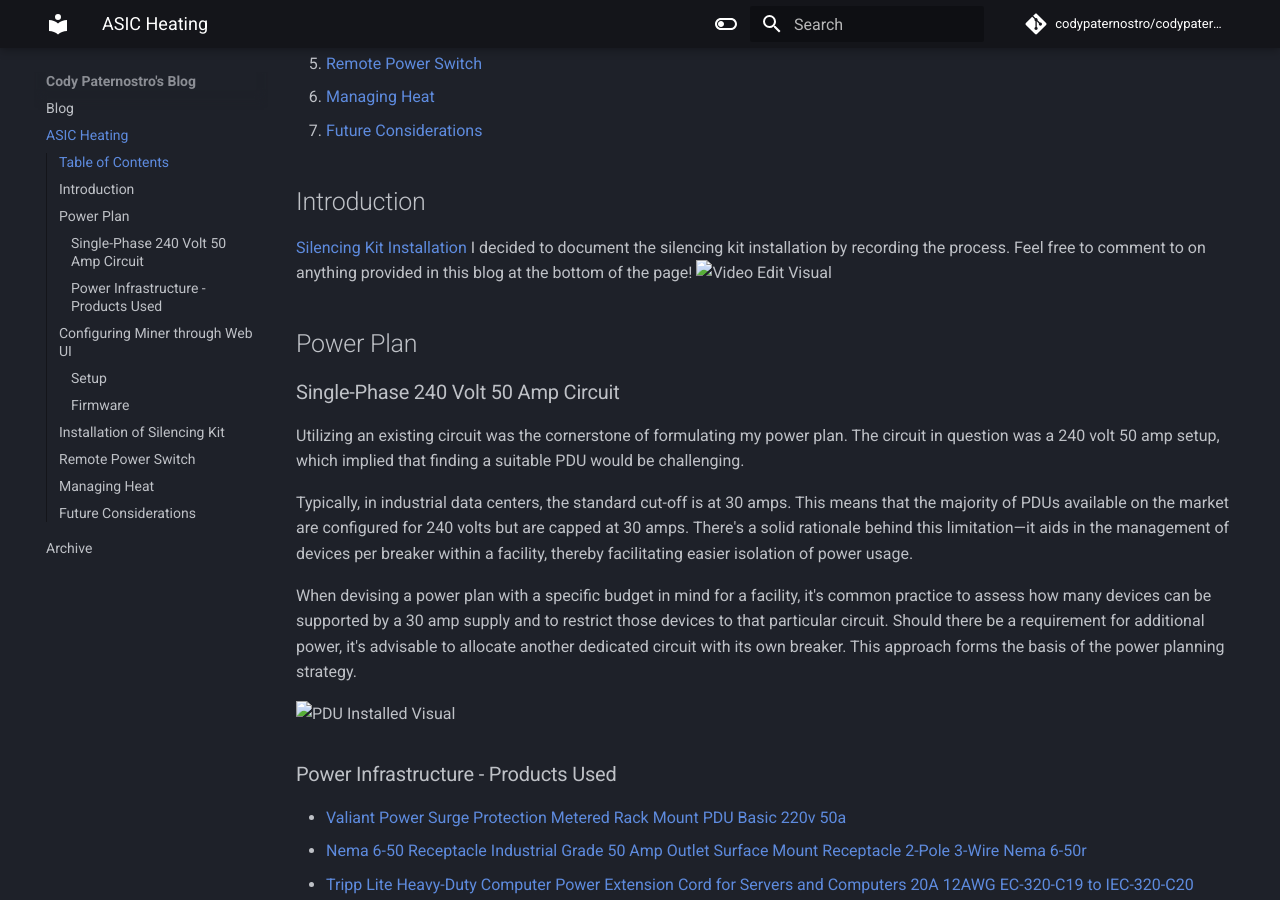
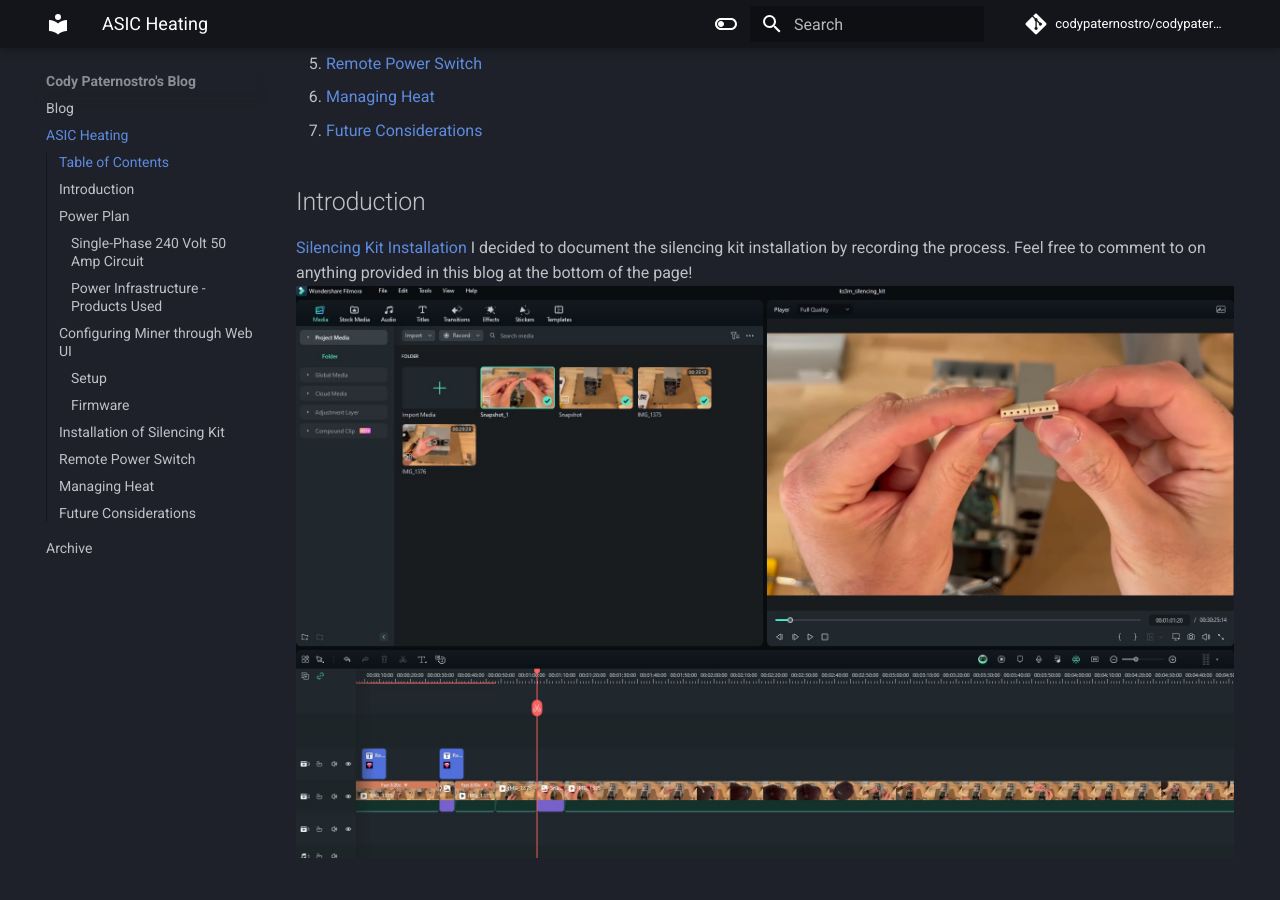
Before and after one commit to codypaternostro/codypaternostro.github.io, an MkDocs documentation site: the page built from docs/blog/ASIC Heating.md, in a window 1280 px wide and 900 px high, scrolled down 952 px. Built offline with MkDocs 1.6.1 and Material for MkDocs 9.7.7, drawn with Linux system fonts in a browser that asks for light colours; comment, search, counter and statistics services are not loaded.

Commit message:
Update ASIC Heating.md

```diff
--- a/docs/blog/ASIC Heating.md
+++ b/docs/blog/ASIC Heating.md
@@ -22,7 +22,7 @@
 [Silencing Kit Installation](https://youtu.be/tIneY9daxnw?si=ualFuQoHbqlXtb2A)
 I decided to document the silencing kit installation by recording the process.
 Feel free to comment to on anything provided in this blog at the bottom of the page!
-<img src="introduction.jpg" alt="Video Edit Visual" width="500" height="auto">
+![PDU Picture](introduction.jpg)
 
 ## Power Plan
 ### Single-Phase 240 Volt 50 Amp Circuit
@@ -33,7 +33,7 @@
 
 When devising a power plan with a specific budget in mind for a facility, it's common practice to assess how many devices can be supported by a 30 amp supply and to restrict those devices to that particular circuit. Should there be a requirement for additional power, it's advisable to allocate another dedicated circuit with its own breaker. This approach forms the basis of the power planning strategy.
 
-<img src="pdu.jpg" alt="PDU Installed Visual" width="500" height="auto">
+![PDU Picture](pdu.jpg)
 
 ### Power Infrastructure - Products Used
 
```
